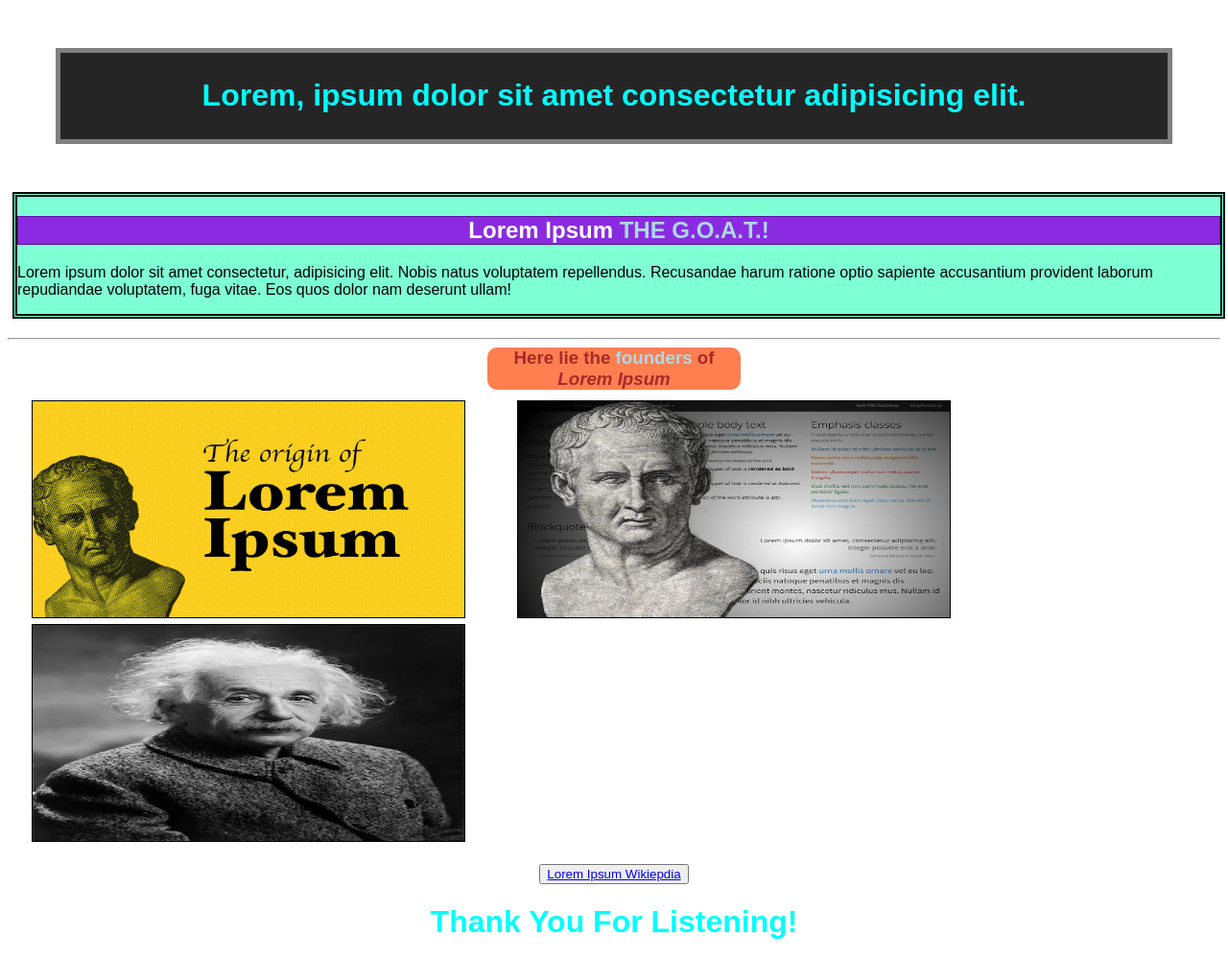
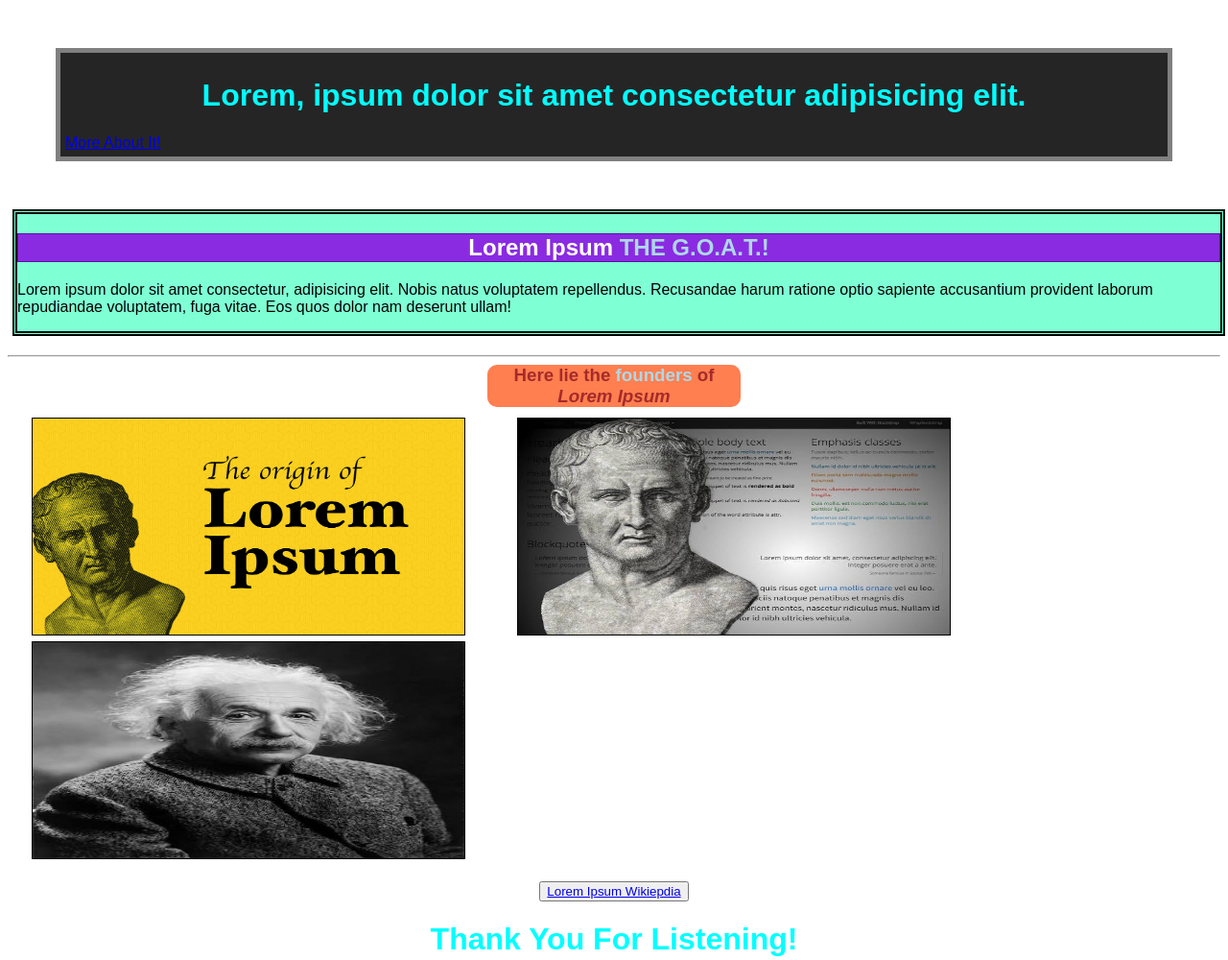
Before and after one commit to Patracl/loremipsumrepository, a plain HTML site: page index.html in a window 1280 px wide. Shown: the top 1000 px of the page at 96% size. Drawn offline with Linux system fonts and the light colour scheme.

Commit message:
Refactor index.html structure and add link

```diff
--- a/index.html
+++ b/index.html
@@ -10,6 +10,7 @@
         <div id="everything">
             <div id="header">
                 <h1>Lorem, ipsum dolor sit amet consectetur adipisicing elit.</h1>
+                <a href="layout.html">More About It!</a>
             </div>
             <div id="content">
                 <h2>Lorem Ipsum <b>THE G.O.A.T.!</b></h2>
```
